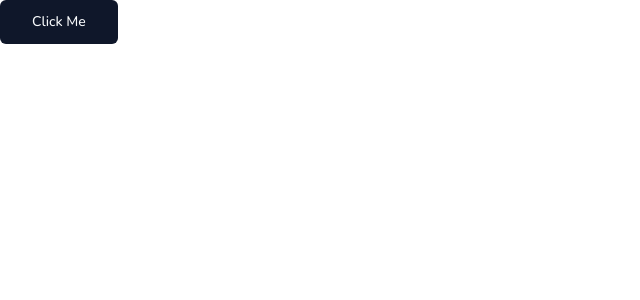
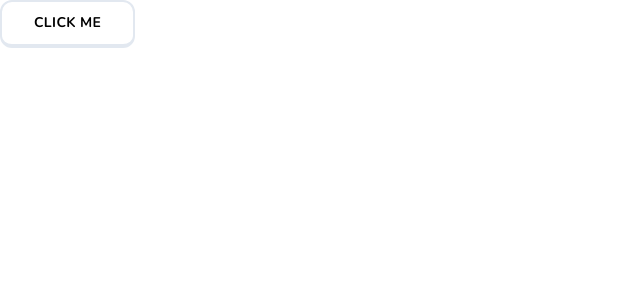
Before and after one commit to threejay20/language, a Next.js app in the folder language/: page / in a window 1280 px wide. Shown: the top 300 px of the page, without its empty margins (0-640 px from the left). Built offline with nearby package versions, Linux system fonts and the light colour scheme.

Commit message:
button started

```diff
--- /dev/null
+++ b/language/app/buttons/page.tsx
@@ -0,0 +1,13 @@
+import { Button } from "@/components/ui/button";
+
+const ButtonsPage = () => {
+  return (
+    <div className="p-4 space-y-4 flex flex-col max-w-[200]">
+      <Button>Default</Button>
+      <Button>Primary</Button>
+      <Button>Primary Outline</Button>
+    </div>
+  );
+};
+
+export default ButtonsPage;
--- a/language/components/ui/button.tsx
+++ b/language/components/ui/button.tsx
@@ -1,30 +1,23 @@
-import * as React from "react"
-import { Slot } from "@radix-ui/react-slot"
-import { cva, type VariantProps } from "class-variance-authority"
+import * as React from "react";
+import { Slot } from "@radix-ui/react-slot";
+import { cva, type VariantProps } from "class-variance-authority";
 
-import { cn } from "@/lib/utils"
+import { cn } from "@/lib/utils";
 
 const buttonVariants = cva(
-  "inline-flex items-center justify-center whitespace-nowrap rounded-md text-sm font-medium ring-offset-background transition-colors focus-visible:outline-none focus-visible:ring-2 focus-visible:ring-ring focus-visible:ring-offset-2 disabled:pointer-events-none disabled:opacity-50",
+  "inline-flex items-center justify-center whitespace-nowrap rounded-xl text-sm font-bold ring-offset-background transition-colors focus-visible:outline-none focus-visible:ring-2 focus-visible:ring-ring focus-visible:ring-offset-2 disabled:pointer-events-none disabled:opacity-50 uppercase tracking-wide",
   {
     variants: {
       variant: {
-        default: "bg-primary text-primary-foreground hover:bg-primary/90",
-        destructive:
-          "bg-destructive text-destructive-foreground hover:bg-destructive/90",
-        outline:
-          "border border-input bg-background hover:bg-accent hover:text-accent-foreground",
-        secondary:
-          "bg-secondary text-secondary-foreground hover:bg-secondary/80",
-        ghost: "hover:bg-accent hover:text-accent-foreground",
-        link: "text-primary underline-offset-4 hover:underline",
-        premium: "bg-indigo-500 text-white"
+        default:
+          "bg-white text-black border-slate-200 border-2 border-b-4 active:border-b-2 hover:bg-slate-100",
       },
       size: {
-        default: "h-10 px-4 py-2",
-        sm: "h-9 rounded-md px-3",
-        lg: "h-11 rounded-md px-8",
+        default: "h-11 px-4 py-2",
+        sm: "h-9 px-3",
+        lg: "h-12  px-8",
         icon: "h-10 w-10",
+        rounded: "rounded-full",
       },
     },
     defaultVariants: {
@@ -32,26 +25,26 @@
       size: "default",
     },
   }
-)
+);
 
 export interface ButtonProps
   extends React.ButtonHTMLAttributes<HTMLButtonElement>,
     VariantProps<typeof buttonVariants> {
-  asChild?: boolean
+  asChild?: boolean;
 }
 
 const Button = React.forwardRef<HTMLButtonElement, ButtonProps>(
   ({ className, variant, size, asChild = false, ...props }, ref) => {
-    const Comp = asChild ? Slot : "button"
+    const Comp = asChild ? Slot : "button";
     return (
       <Comp
         className={cn(buttonVariants({ variant, size, className }))}
         ref={ref}
         {...props}
       />
-    )
+    );
   }
-)
-Button.displayName = "Button"
+);
+Button.displayName = "Button";
 
-export { Button, buttonVariants }
+export { Button, buttonVariants };
```
Also changed, not shown: language/app/page.tsx (+6 -8 lines).
